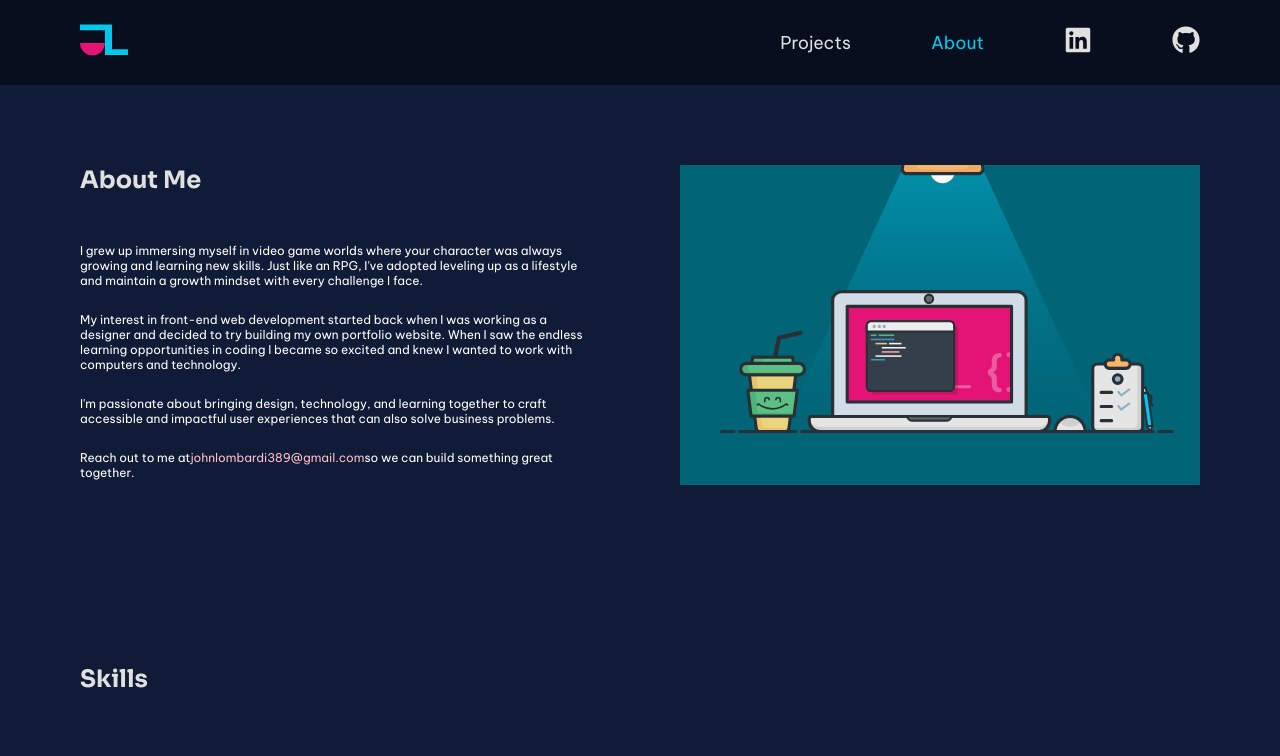
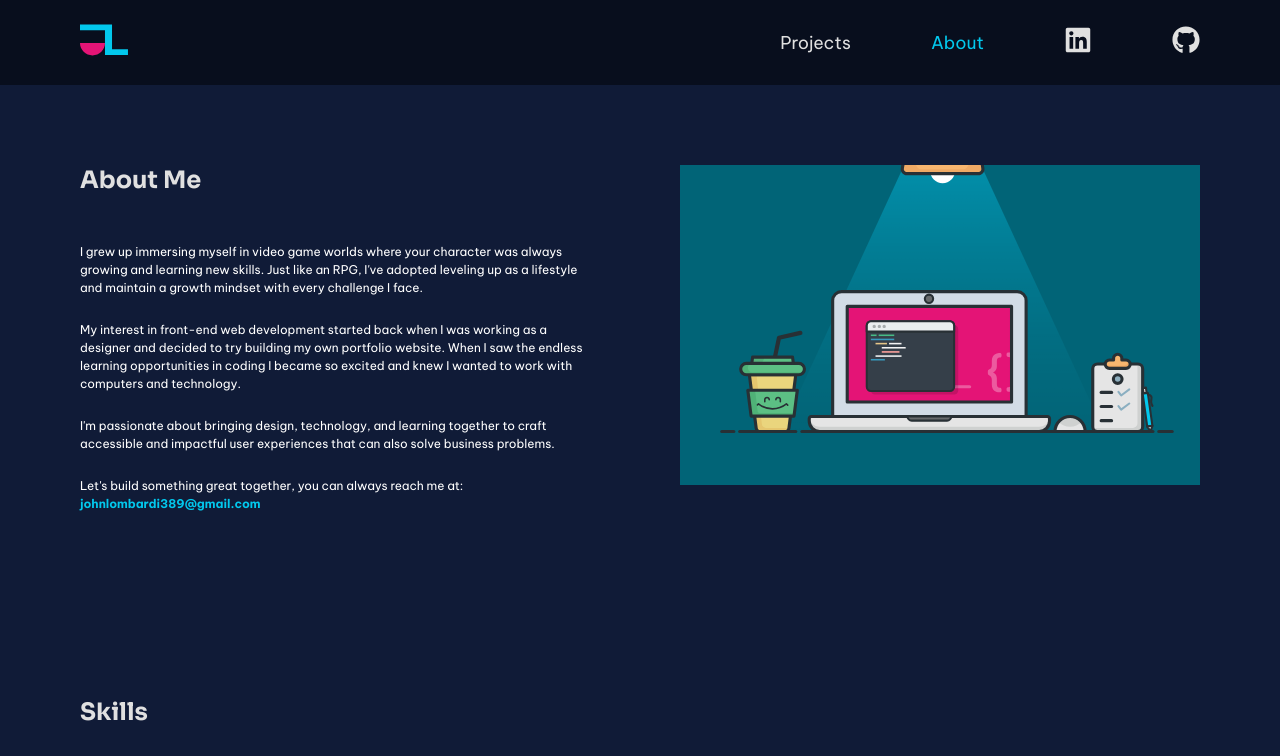
Before and after one commit to johnlombardi389/port, a React (Vite) app: page /about in a window 1280 px wide. Shown: the top 756 px of the page. Built offline with nearby package versions, Linux system fonts and the light colour scheme.

Commit message:
Adjusted line height of about text and styled link for email

```diff
--- a/src/pages/About.jsx
+++ b/src/pages/About.jsx
@@ -57,11 +57,10 @@ function About() {
           </p>
 
           <p>
-            Reach out to me at
+            Let's build something great together, you can always reach me at:{" "}
             <a href="mailto:johnlombardi389@gmail.com">
               johnlombardi389@gmail.com
             </a>
-            so we can build something great together.
           </p>
         </div>
 
--- a/src/styles/_about.scss
+++ b/src/styles/_about.scss
@@ -21,10 +21,12 @@
       font-family: "Be Vietnam Pro", sans-serif;
       font-weight: 400;
       color: white;
+      line-height: 1.5;
     }
     a {
       text-decoration: none;
-      color: pink;
+      color: $mainBlue;
+      font-weight: 700;
     }
   }
   .about-img {
```
